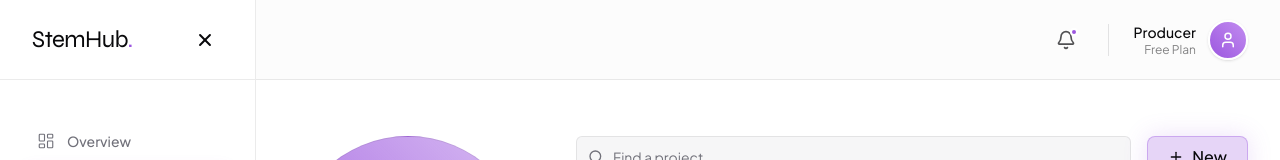
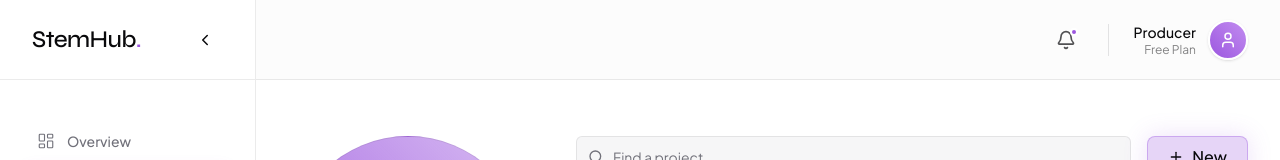
Before and after one commit to stemhub-org/Stemhub, a Next.js app in the folder frontend/: page /dashboard/projects in a window 1280 px wide. Both pictures are taken after a click on the button 53 px from the left and 39 px from the top of the page. Shown: the top 160 px of the page. Built offline with nearby package versions, Linux system fonts and the light colour scheme.

Commit message:
refactor(sidebar): use ChevronLeft icon and increase logo font weight

```diff
--- a/frontend/components/Sidebar.tsx
+++ b/frontend/components/Sidebar.tsx
@@ -10,6 +10,7 @@ import {
     FolderDot,
     Sun,
     Moon,
+    ChevronLeft,
 } from "lucide-react";
 
 const navigation = [
@@ -42,7 +43,7 @@ export default function Sidebar({ isOpen = true, onToggleSidebar }: SidebarProps
                     <div className="h-20 flex items-center justify-between px-8 border-b border-border-subtle">
                         <Link href="/">
                             <span
-                                className="text-2xl font-normal tracking-tight text-foreground"
+                                className="text-2xl font-medium tracking-tight text-foreground"
                                 style={{ fontFamily: "var(--font-syne)" }}
                             >
                                 StemHub<span className="text-accent">.</span>
@@ -55,10 +56,7 @@ export default function Sidebar({ isOpen = true, onToggleSidebar }: SidebarProps
                                 aria-label="Close sidebar"
                                 className="flex h-9 w-9 items-center justify-center rounded-lg hover:bg-foreground/5 transition-colors"
                             >
-                                <span className="relative block h-4 w-4">
-                                    <span className="absolute inset-x-0 top-1/2 h-[2px] min-h-[2px] w-full -translate-y-1/2 rotate-45 rounded-full bg-foreground shrink-0" />
-                                    <span className="absolute inset-x-0 top-1/2 h-[2px] min-h-[2px] w-full -translate-y-1/2 -rotate-45 rounded-full bg-foreground shrink-0" />
-                                </span>
+                                <ChevronLeft size={18} className="text-foreground" />
                             </button>
                         )}
                     </div>
```
